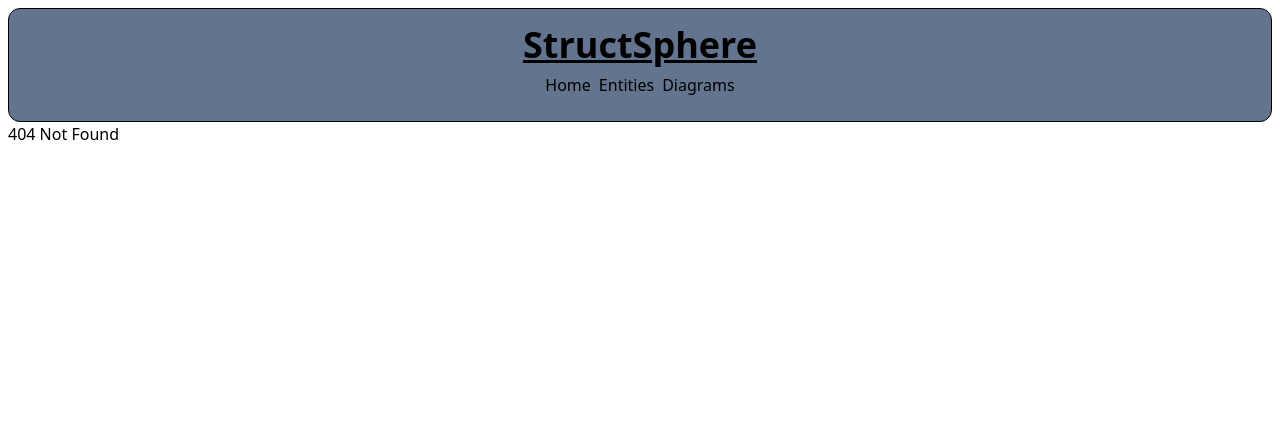
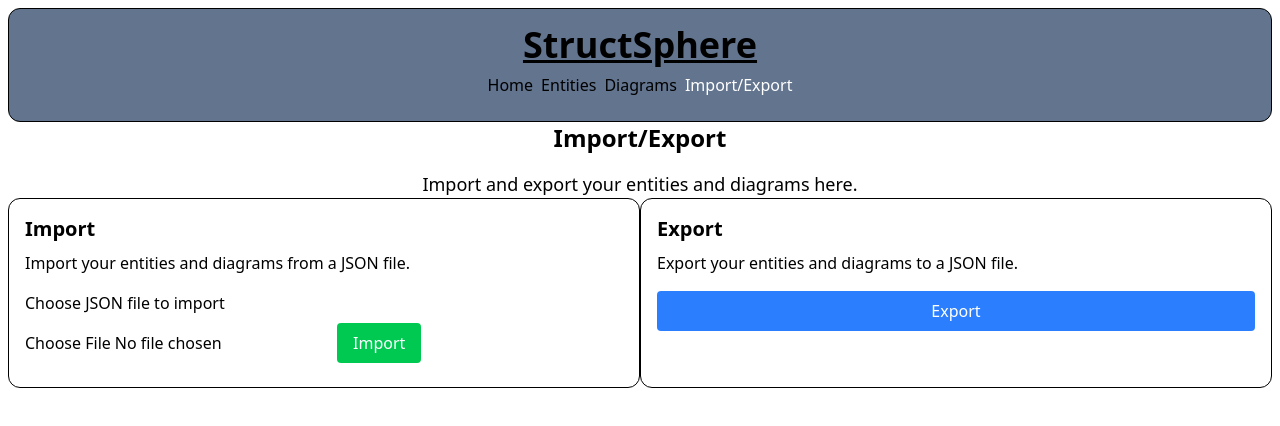
Before and after one commit to Junale/StructSphere, a React (Vite) app: page /import-export in a window 1280 px wide. Before the commit this address had no page. Shown: the top 426 px of the page. Built offline with nearby package versions, Linux system fonts and the light colour scheme.

Commit message:
add import export of diagram setups

```diff
--- a/src/components/Diagram/NodeEditDisplay.tsx
+++ b/src/components/Diagram/NodeEditDisplay.tsx
@@ -22,8 +22,6 @@ const NodeEditDisplay = () => {
 		}
 		addNode({
 			slug: selectedEntity,
-			position: { x: 0, y: 0 },
-			size: { width: 200, height: 100 },
 		});
 		setError(null);
 		setSelectedEntity(null);
--- /dev/null
+++ b/src/components/ImportExport/ImportExportDisplay.tsx
@@ -0,0 +1,118 @@
+import { useDiagrams } from "@/contexts/DiagramsContext";
+import { useEntities } from "@/contexts/EntityContext";
+import type { FormEvent } from "react";
+
+const ImportExportDisplay = () => {
+	const { entities, setEntities } = useEntities();
+	const { diagrams, setDiagrams } = useDiagrams();
+
+	const handleImport = (event: FormEvent<HTMLFormElement>) => {
+		const fileInput = event.currentTarget.parentElement?.querySelector(
+			"input[type='file']",
+		) as HTMLInputElement | null;
+		if (!fileInput || !fileInput.files || fileInput.files.length === 0) {
+			alert("Please select a JSON file to import.");
+			return;
+		}
+
+		const reader = new FileReader();
+		reader.onload = (e: ProgressEvent<FileReader>) => {
+			try {
+				const content = e.target?.result as string;
+				const data = JSON.parse(content);
+				if (data.entities && typeof data.entities === "object") {
+					setEntities(data.entities);
+				} else {
+					alert(
+						"Invalid file format: 'entities' field is missing or not an object.",
+					);
+				}
+				if (data.diagrams && typeof data.diagrams === "object") {
+					setDiagrams(data.diagrams);
+				} else {
+					alert(
+						"Invalid file format: 'diagrams' field is missing or not an object.",
+					);
+				}
+			} catch (error) {
+				console.error("Error parsing JSON file:", error);
+				alert(
+					"An error occurred while parsing the JSON file. Please try again.",
+				);
+			}
+		};
+		reader.onerror = (e) => {
+			console.error("Error reading file:", e);
+			alert("An error occurred while reading the file. Please try again.");
+		};
+		reader.readAsText(fileInput.files[0]);
+	};
+
+	const handleExport = () => {
+		const data = {
+			entities,
+			diagrams,
+		};
+		const json = JSON.stringify(data, null, 2);
+		const blob = new Blob([json], { type: "application/json" });
+		const url = URL.createObjectURL(blob);
+		const link = document.createElement("a");
+		link.href = url;
+		link.download = "structsphere-data.json";
+		document.body.appendChild(link);
+		link.click();
+		document.body.removeChild(link);
+		URL.revokeObjectURL(url);
+	};
+
+	return (
+		<div className="flex flex-col w-full">
+			<h2 className="text-2xl font-bold mb-4 flex w-full items-center justify-center">
+				Import/Export
+			</h2>
+			<p className="text-lg flex w-full items-center justify-center">
+				Import and export your entities and diagrams here.
+			</p>
+			<div className="flex w-full">
+				<div className="flex flex-col w-1/2 p-4 rounded-xl border">
+					<form onSubmit={handleImport}>
+						<h3 className="text-xl font-bold mb-2">Import</h3>
+						<p className="mb-4">
+							Import your entities and diagrams from a JSON file.
+						</p>
+						<label htmlFor="import-file" className="mb-2 block">
+							Choose JSON file to import
+						</label>
+						<input
+							id="import-file"
+							type="file"
+							accept=".json"
+							className="mb-4"
+						/>
+						<button
+							type="submit"
+							className="px-4 py-2 bg-green-500 text-white rounded hover:bg-green-600"
+						>
+							Import
+						</button>
+					</form>
+				</div>
+				<div className="flex flex-col w-1/2 p-4 rounded-xl border">
+					<h3 className="text-xl font-bold mb-2">Export</h3>
+					<p className="mb-4">
+						Export your entities and diagrams to a JSON file.
+					</p>
+					<button
+						type="button"
+						className="px-4 py-2 bg-blue-500 text-white rounded hover:bg-blue-600"
+						onClick={handleExport}
+					>
+						Export
+					</button>
+				</div>
+			</div>
+		</div>
+	);
+};
+
+export default ImportExportDisplay;
--- a/src/components/NavBar.tsx
+++ b/src/components/NavBar.tsx
@@ -29,6 +29,14 @@ const NavBar = () => {
 				>
 					Diagrams
 				</NavLink>
+				<NavLink
+					to="/import-export"
+					className={({ isActive, isPending }) =>
+						isPending ? "" : isActive ? " text-white" : ""
+					}
+				>
+					Import/Export
+				</NavLink>
 			</nav>
 		</div>
 	);
--- a/src/components/RouterCustom.tsx
+++ b/src/components/RouterCustom.tsx
@@ -5,6 +5,7 @@ import EntityEditDisplay from "./Entity/EntityEditDisplay";
 import EntityListDisplay from "./Entity/EntityListDisplay";
 import DiagramVisualizerDisplay from "./Diagram/visualizer/DiagramVisualizerDisplay";
 import { DiagramEditorProvider } from "@/contexts/DiagramEditorContext";
+import ImportExportDisplay from "./ImportExport/ImportExportDisplay";
 
 const RouterCustom = () => {
 	return (
@@ -32,6 +33,8 @@ const RouterCustom = () => {
 				}
 			/>
 
+			<Route path="import-export" element={<ImportExportDisplay />} />
+
 			<Route path="*" element={<div>404 Not Found</div>} />
 		</Routes>
 	);
--- a/src/contexts/DiagramsContext.tsx
+++ b/src/contexts/DiagramsContext.tsx
@@ -8,6 +8,7 @@ type DiagramsState = Record<TSlug, TDiagram>;
 type DiagramsContextType = {
 	diagrams: DiagramsState;
 
+	setDiagrams: React.Dispatch<React.SetStateAction<DiagramsState>>;
 	addDiagram: (diagram: TDiagram) => void;
 	updateDiagram: (diagram: TDiagram) => void;
 	removeDiagram: (slug: TSlug) => void;
@@ -61,7 +62,13 @@ export const DiagramsProvider: React.FC<{ children: React.ReactNode }> = ({
 
 	return (
 		<DiagramsContext.Provider
-			value={{ diagrams, addDiagram, updateDiagram, removeDiagram }}
+			value={{
+				diagrams,
+				setDiagrams,
+				addDiagram,
+				updateDiagram,
+				removeDiagram,
+			}}
 		>
 			{children}
 		</DiagramsContext.Provider>
--- a/src/contexts/EntityContext.tsx
+++ b/src/contexts/EntityContext.tsx
@@ -5,6 +5,8 @@ import type { TSlug } from "../types/shared";
 
 type EntitiesContextType = {
 	entities: Record<TSlug, TEntity>;
+
+	setEntities: React.Dispatch<React.SetStateAction<Record<TSlug, TEntity>>>;
 
 	addEntity: (entity: TEntity) => void;
 	removeEntity: (slug: TSlug) => void;
@@ -91,6 +93,7 @@ export const EntitiesProvider: React.FC<{ children: React.ReactNode }> = ({
 		<EntitiesContext.Provider
 			value={{
 				entities,
+				setEntities,
 				addEntity,
 				removeEntity,
 				updateEntitySlug,
```
